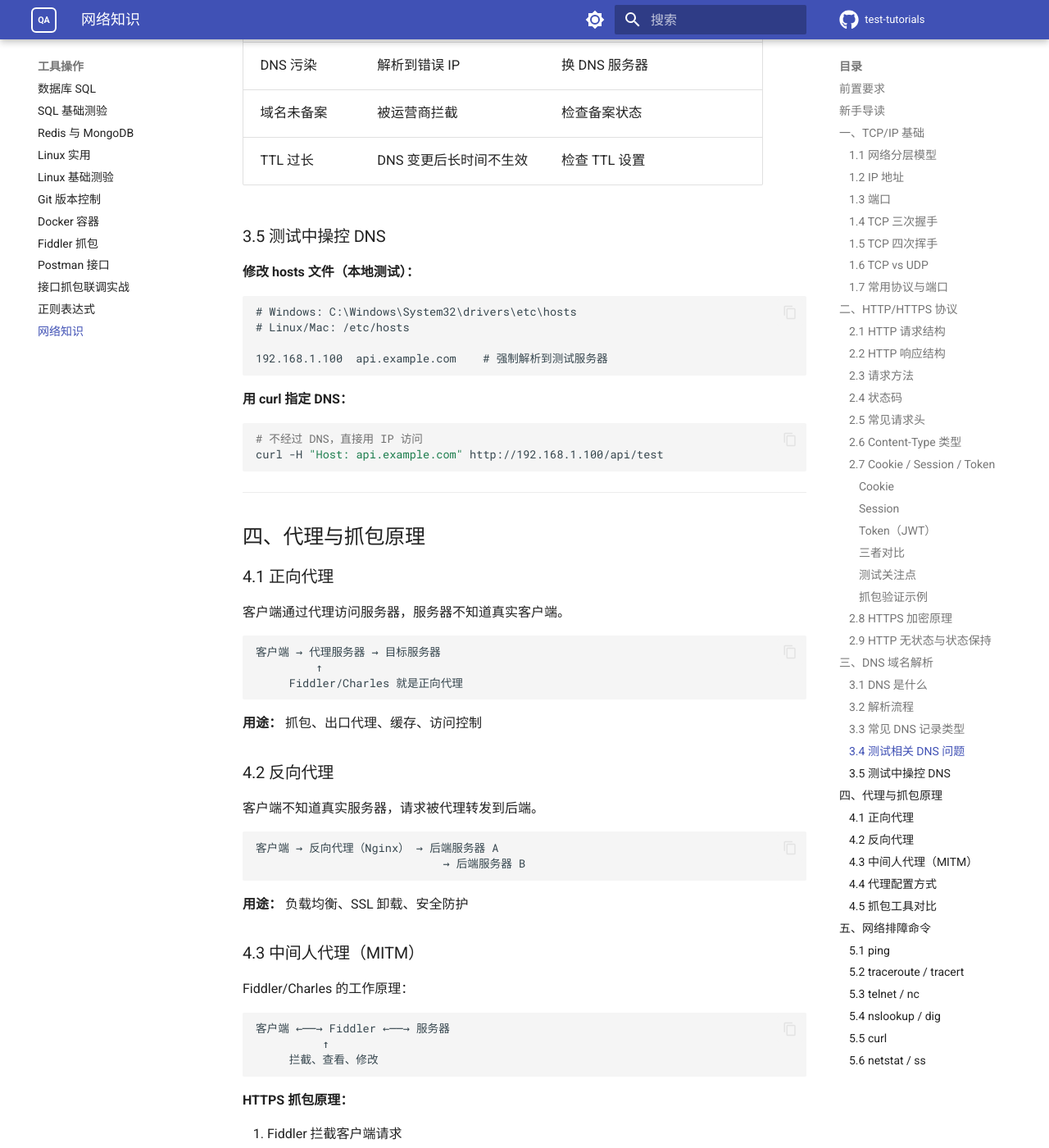
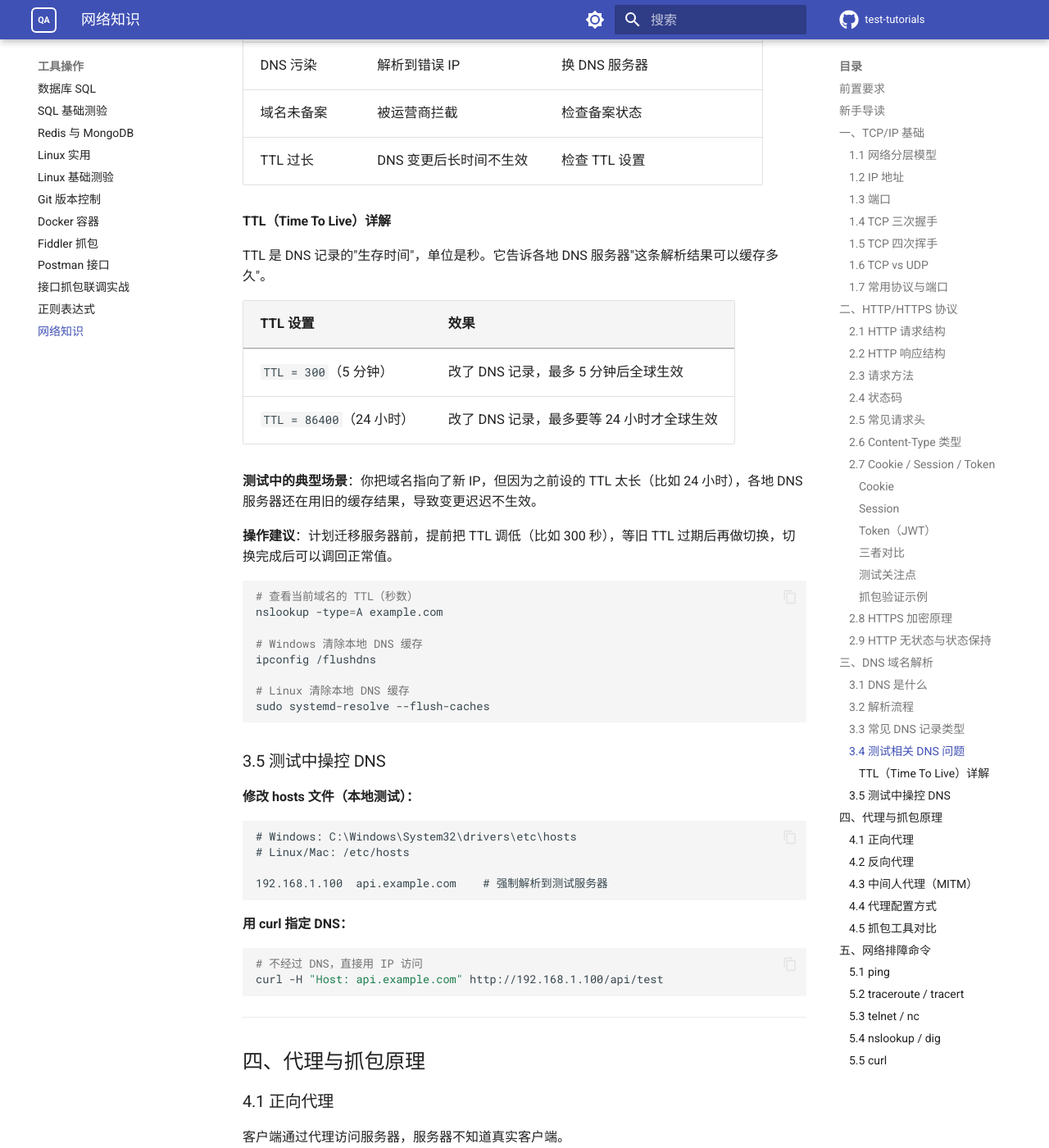
Before and after one commit to bingu7/test-tutorials, an MkDocs documentation site: the page built from docs/工具操作/网络知识教程-软件测试版.md, in a window 1280 px wide and 1400 px high, scrolled down 13646 px. Shown: the whole window at 82% size. Built offline with MkDocs 1.6.1 and Material for MkDocs 9.7.7, drawn with Linux system fonts in a browser that asks for light colours; comment, search, counter and statistics services are not loaded.

Commit message:
docs: 网络知识教程补充 TTL 详解（DNS 缓存机制、操作建议、排查命令）

````diff
--- a/docs/工具操作/网络知识教程-软件测试版.md
+++ b/docs/工具操作/网络知识教程-软件测试版.md
@@ -479,6 +479,30 @@ www.example.com → DNS 查询 → 93.184.216.34
 | DNS 污染 | 解析到错误 IP | 换 DNS 服务器 |
 | 域名未备案 | 被运营商拦截 | 检查备案状态 |
 | TTL 过长 | DNS 变更后长时间不生效 | 检查 TTL 设置 |
+
+#### TTL（Time To Live）详解
+
+TTL 是 DNS 记录的"生存时间"，单位是秒。它告诉各地 DNS 服务器"这条解析结果可以缓存多久"。
+
+| TTL 设置 | 效果 |
+|---------|------|
+| `TTL = 300`（5 分钟） | 改了 DNS 记录，最多 5 分钟后全球生效 |
+| `TTL = 86400`（24 小时） | 改了 DNS 记录，最多要等 24 小时才全球生效 |
+
+**测试中的典型场景**：你把域名指向了新 IP，但因为之前设的 TTL 太长（比如 24 小时），各地 DNS 服务器还在用旧的缓存结果，导致变更迟迟不生效。
+
+**操作建议**：计划迁移服务器前，提前把 TTL 调低（比如 300 秒），等旧 TTL 过期后再做切换，切换完成后可以调回正常值。
+
+```bash
+# 查看当前域名的 TTL（秒数）
+nslookup -type=A example.com
+
+# Windows 清除本地 DNS 缓存
+ipconfig /flushdns
+
+# Linux 清除本地 DNS 缓存
+sudo systemd-resolve --flush-caches
+```
 
 ### 3.5 测试中操控 DNS
 
````
